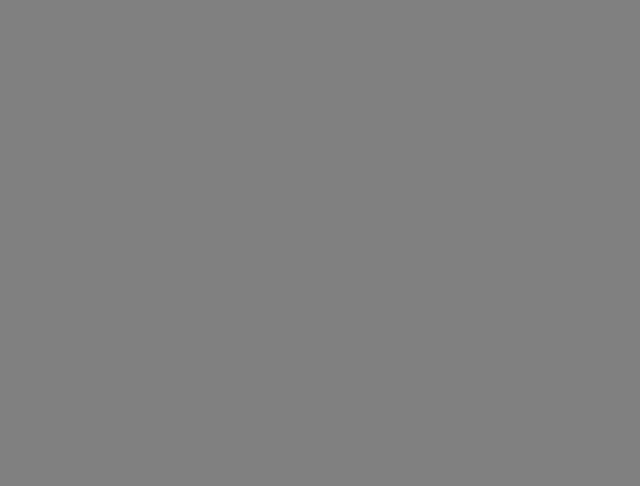
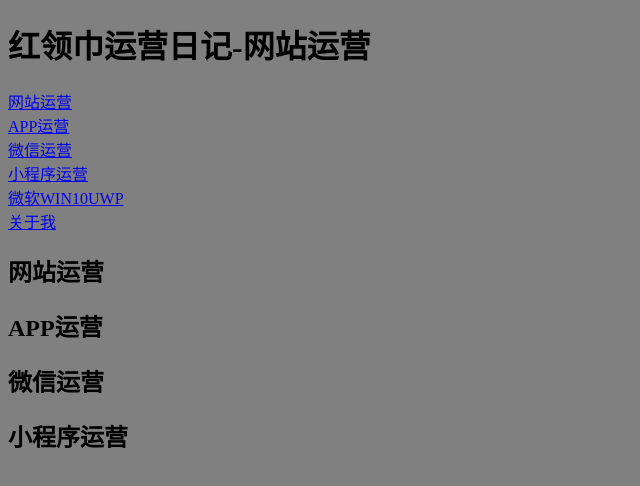
Before and after one commit to MartinJLiu/learngit, a plain HTML site: page index.html in a window 1280 px wide. Shown: the whole page, without its empty margins (0-640 px from the left). Drawn offline with Linux system fonts and the light colour scheme; files that its build step writes are made by us from their sources.

Commit message:
添加首页框架

```diff
--- a/index.css
+++ b/index.css
@@ -1 +1 @@
-body {padding:0px;background-color: grey;}
+* {padding:0px;background-color: grey;}
--- a/index.html
+++ b/index.html
@@ -7,6 +7,28 @@
 <link rel="stylesheet" type="text/css" href="/css/index.css">
 </head>
 <body>
-
+<h1>红领巾运营日记-网站运营</h1>
+<div id="nav">
+<ul>
+	<li><a href="#">网站运营</a></li>
+	<li><a href="#">APP运营</a></li>
+	<li><a href="#">微信运营</a></li>
+	<li><a href="#">小程序运营</a></li>
+	<li><a href="#">微软WIN10UWP</a></li>
+	<li><a href="#">关于我</a></li>
+</ul>
+</div>
+<div id="webop">
+<h2>网站运营</h2>
+</div>
+<div id="appop">
+	<h2>APP运营</h2>
+</div>
+<div id="wechatop">
+	<h2>微信运营</h2>
+</div>
+<div id="miniop">
+	<h2>小程序运营</h2>
+</div>
 </body>
 </html>
```
